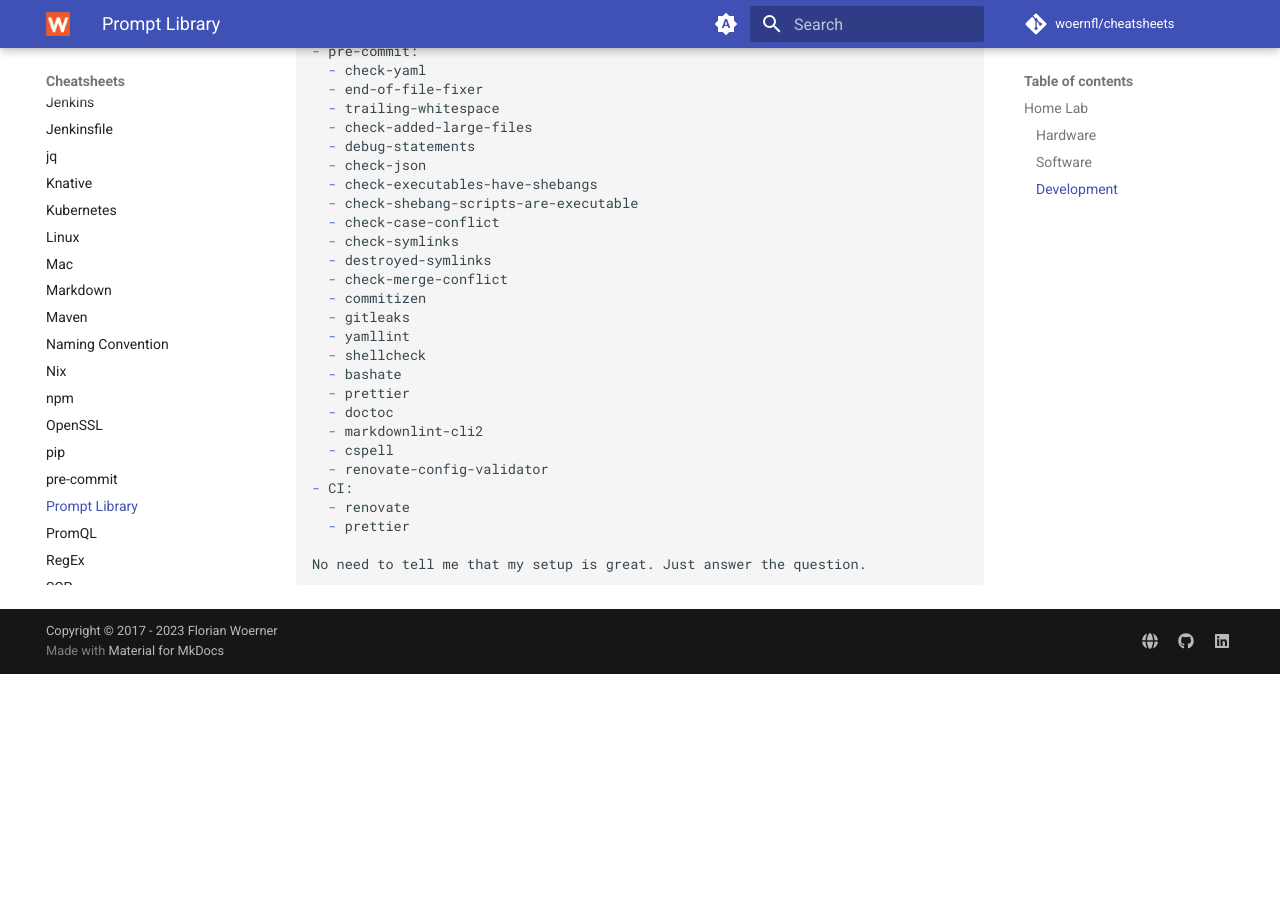
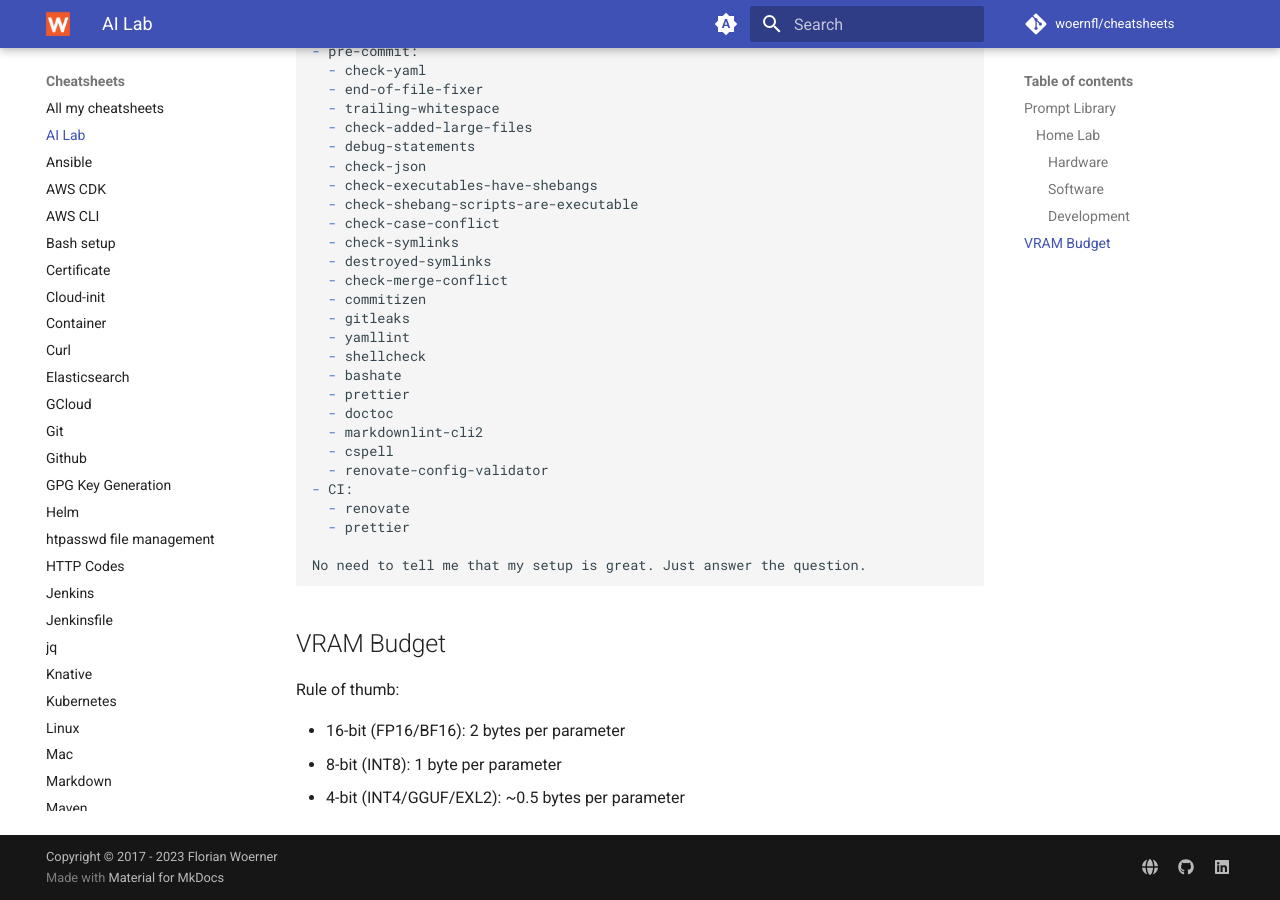
Before and after one commit to woernfl/cheatsheets, an MkDocs documentation site: the page built from docs/ai-lab.md, in a window 1280 px wide and 900 px high, scrolled down 1319 px. Built offline with MkDocs 1.6.1 and Material for MkDocs 9.7.7, drawn with Linux system fonts in a browser that asks for light colours; comment, search, counter and statistics services are not loaded; before the commit the page ends 1993 px from its top, so only the background shows below that.

Commit message:
Add ai-lab.md documentation file (#295)

````diff
--- a/docs/prompt-library.md
+++ b/docs/ai-lab.md
@@ -1,8 +1,10 @@
-# Prompt Library
+# AI Lab
 
-## Home Lab
+## Prompt Library
 
-### Hardware
+### Home Lab
+
+#### Hardware
 
 ```markdown
 I have a home lab running on bare metal servers in my home.
@@ -19,7 +21,7 @@
 No need to tell me that my setup is great. Just answer the question.
 ```
 
-### Software
+#### Software
 
 ```markdown
 I have a home lab running in my home.
@@ -53,7 +55,7 @@
 No need to tell me that my setup is great. Just answer the question.
 ```
 
-### Development
+#### Development
 
 ```markdown
 I have a home lab running in my home.
@@ -90,3 +92,11 @@
 
 No need to tell me that my setup is great. Just answer the question.
 ```
+
+## VRAM Budget
+
+Rule of thumb:
+
+- 16-bit (FP16/BF16): 2 bytes per parameter
+- 8-bit (INT8): 1 byte per parameter
+- 4-bit (INT4/GGUF/EXL2): ~0.5 bytes per parameter
````
